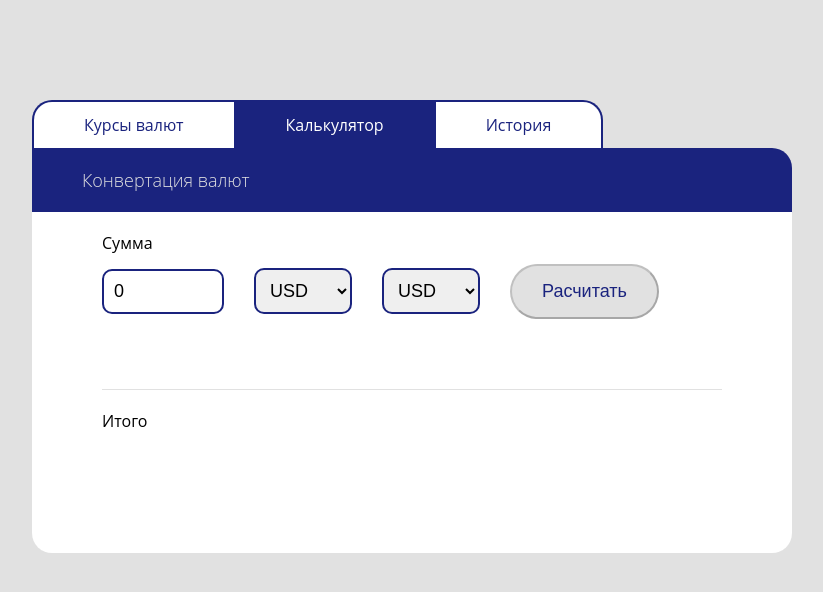
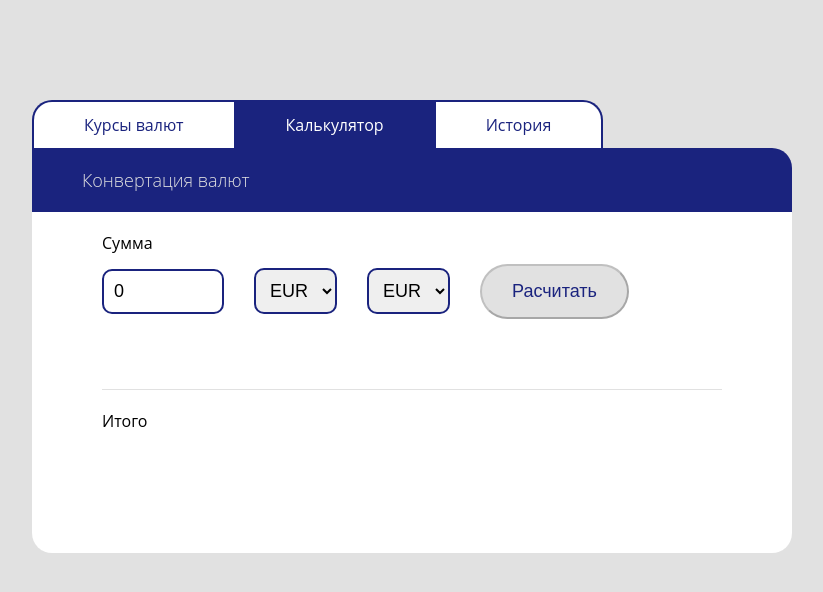
Before and after one commit to yacheckalin/simple-react-app, a React (Create React App) app: page / in a window 1280 px wide. Both pictures are taken after a click on the link "Калькулятор". Shown: the top 592 px of the page, without its empty margins (228-1051 px from the left). Built offline with nearby package versions, Linux system fonts and the light colour scheme; the HTML template or start-up script is replaced by a standard one.

Commit message:
custom selects

```diff
--- a/src/calculator/calculator-form-select.js
+++ b/src/calculator/calculator-form-select.js
@@ -2,7 +2,11 @@
 
 import styled from "styled-components";
 
-const Style = styled.select`
+const Style = styled.div`
+  position: relative;
+  display: inline-flex;
+
+  select {
     max-width: 98px;
     width: 100%;
     border-radius: 10px;
@@ -14,6 +18,7 @@
     :focus {
       outline: none;
     }
+  }
 `;
 
 const Select = React.memo(({ defaultValue, optionsList, onChangeHandler }) => {
@@ -22,11 +27,13 @@
       defaultValue={defaultValue}
       onChange={(e) => onChangeHandler(e.target.value)}
     >
+      <select>
         {optionsList.map(([item, prop], index) => (
           <option key={index} value={item} disabled={prop.disabled}>
             {item}
           </option>
         ))}
+      </select>
     </Style>
   );
 });
```
Lines whose indentation alone changed are shown as unchanged.
